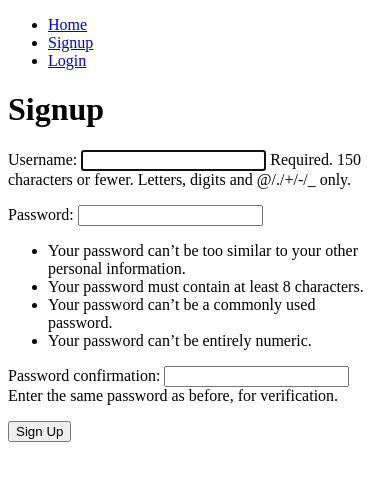
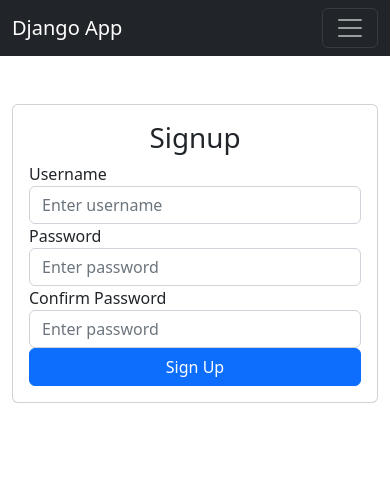
Before and after one commit to LIMUNQUE/django-crud, a Django app: page /signup/ in a window 390 px wide. Shown: the top 481 px of the page. Run offline with Django 4.2, Linux system fonts and the light colour scheme.

Commit message:
boostrap

```diff
--- a/djangocrud/settings.py
+++ b/djangocrud/settings.py
@@ -118,6 +118,7 @@ USE_TZ = True
 
 STATIC_URL = 'static/'
 
+LOGIN_URL = 'signin/'
 # Default primary key field type
 # https://docs.djangoproject.com/en/4.1/ref/settings/#default-auto-field
 
--- a/djangocrud/urls.py
+++ b/djangocrud/urls.py
@@ -22,8 +22,11 @@ urlpatterns = [
     path('', views.home, name='home'),
     path('signup/', views.signup, name='signup'),
     path('tasks/', views.tasks, name='tasks'),
+    path('tasks/completed', views.tasks_completed, name='tasks_completed'),
     path('tasks/create', views.create_task, name='create_task'),
     path('logout/', views.signout, name='logout'),
     path('signin/', views.signin, name='signin'),
     path('task/<int:tast_id>', views.task_detail, name='task_detail'),
+    path('task/<int:tast_id>/completed', views.colmplete_task, name='complete_task'),
+    path('task/<int:tast_id>/delete', views.delete_task, name='delete_task'),
 ]
--- a/tasks/templates/base.html
+++ b/tasks/templates/base.html
@@ -5,36 +5,36 @@
     <meta http-equiv="X-UA-Compatible" content="IE=edge">
     <meta name="viewport" content="width=device-width, initial-scale=1.0">
     <title>Django CRUD</title>
+    <link rel="stylesheet" href="https://cdn.jsdelivr.net/npm/bootstrap@5.2.2/dist/css/bootstrap.min.css">
 </head>
 <body>
 
-    <nav>
-        <ul>
-            <li>
-                <a href="/">Home</a>
-            </li>
-            {% if user.is_authenticated %}
-            <li>
-                <a href="/tasks">Tasks</a>
-            </li>
-            <li>
-                <a href="/tasks/create">Create Task</a>
-            </li>
-            <li>
-                <a href="logout/">Logout</a>
-            </li>
-            {% else %}
-            <li>
-                <a href="/signup">Signup</a>
-            </li>
-            <li>
-                <a href="/signin">Login</a>
-            </li>
-            {% endif %}
+
+    <nav class="navbar navbar-expand-lg bg-dark navbar-dark">
+        <div class="container">
+          <a class="navbar-brand" href="/">Django App</a>
+          <button class="navbar-toggler" type="button" data-bs-toggle="collapse" data-bs-target="#navbarNavAltMarkup" aria-controls="navbarNavAltMarkup" aria-expanded="false" aria-label="Toggle navigation">
+            <span class="navbar-toggler-icon"></span>
+          </button>
+          <div class="collapse navbar-collapse" id="navbarNavAltMarkup">
+            <div class="navbar-nav ms-auto">
+                <a class="nav-link active" href="/">Home</a>
+                {% if user.is_authenticated %}
+                    <a class="nav-link" href="/tasks">Tasks Pending</a>
+                    <a class="nav-link" href="{% url 'tasks_completed' %}">Tasks Completed</a>
+                    <a class="nav-link" href="/tasks/create">Create Task</a>
+                    <a class="nav-link" href="/logout">Logout</a>
+                {% else %}
+                    <a class="nav-link" href="/signup">Signup</a>
+                    <a class="nav-link" href="/signin">Login</a>
+                {% endif %}
+
+            </div>
+          </div>
+        </div>
+      </nav>
 
 
-        </ul>
-    </nav>
 
     {% block content %}
     {% endblock %}
--- a/tasks/templates/signup.html
+++ b/tasks/templates/signup.html
@@ -3,17 +3,34 @@
 {% block content %}
 
 
-<h1>Signup</h1>
 
-{{error}}
 
-<form action="/signup/" method="POST">
-    {% csrf_token %}
-    {{form.as_p}}
+<main class="container">
+    <div class="row">
+        <div class="col-md-4 offset-md-4 mt-5">
+            <form action="/signup/" method="POST" class="card card-body">
+                <h1 class="text-center">Signup</h1>
+                {{error}}
 
-    <button>
-        Sign Up
-    </button>
-</form>
+                {% csrf_token %}
+
+                <div class="md-3">
+                    <label for="username">Username</label>
+                    <input type="text" name="username" id="username" class="form-control" placeholder="Enter username">
+                </div>
+                <div class="md-3">
+                    <label for="password1">Password</label>
+                    <input type="password" name="password1" id="password1" class="form-control" placeholder="Enter password">
+                </div>
+                <div class="md-3">
+                    <label for="password2">Confirm Password</label>
+                    <input type="password" name="password2" id="password2" class="form-control" placeholder="Enter password">
+                </div>
+
+                <button class="btn btn-primary">Sign Up</button>
+            </form>
+        </div>
+    </div>
+</main>
 
 {% endblock content %}
--- a/tasks/views.py
+++ b/tasks/views.py
@@ -5,6 +5,8 @@ from django.contrib.auth.models import User
 from django.contrib.auth import login, logout, authenticate
 from .models import Task
 from .forms import TaskForm
+from django.utils import timezone
+from django.contrib.auth.decorators import login_required
 # Create your views here.
 
 def home(request):
@@ -34,11 +36,12 @@ def signup(request):
                 'form': UserCreationForm(),
                 'error': 'Passwords do not match'
             })
-
+@login_required
 def tasks(request):
     tasks = Task.objects.filter(user = request.user, datecompleted__isnull=True)
     return render(request, 'tasks.html', {'tasks':tasks})
 
+@login_required
 def create_task(request):
     if request.method == 'GET':
         return render(request, 'create_task.html', {
@@ -56,7 +59,7 @@ def create_task(request):
                 'form': TaskForm(),
                 'error': 'Please provide valid data'
             })
-
+@login_required
 def signout(request):
     logout(request)
     return redirect('home')
@@ -77,6 +80,7 @@ def signin(request):
             login(request, user)
             return redirect('tasks')
 
+@login_required
 def task_detail(request, task_id):
     if request.method == 'GET':
         task = get_object_or_404(Task, pk=task_id, user=request.user)
@@ -89,3 +93,23 @@ def task_detail(request, task_id):
             return redirect('tasks')
         except ValueError:
             return render(request, 'task_detail.html', {'task':task, 'form':form, 'error':'error updating task'})
+
+@login_required
+def colmplete_task(request, task_id):
+    task = get_object_or_404(Task, pk=task_id, user=request.user)
+    if method == 'POST':
+        task.datecompleted = timezone.now()
+        task.save()
+        return redirect('tasks')
+
+@login_required
+def delete_task(request, task_id):
+    task = get_object_or_404(Task, pk=task_id, user=request.user)
+    if method == 'POST':
+        task.delete()
+        return redirect('tasks')
+
+@login_required
+def tasks_completed(request):
+    tasks = Task.objects.filter(user = request.user, datecompleted__isnull=False).order_by('-datecompleted')
+    return render(request, 'tasks.html', {'tasks':tasks})
```
Also changed, not shown: tasks/forms.py (+7 -1 lines), tasks/templates/create_task.html (+13 -9 lines), tasks/templates/home.html (+9 -2 lines), tasks/templates/signin.html (+20 -10 lines), tasks/templates/task_detail.html (+26 -6 lines), tasks/templates/tasks.html (+13 -5 lines), db.sqlite3.
